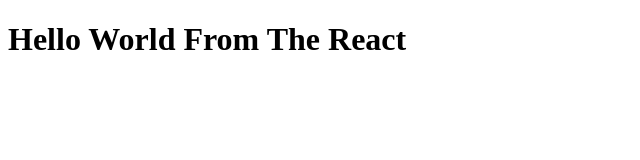
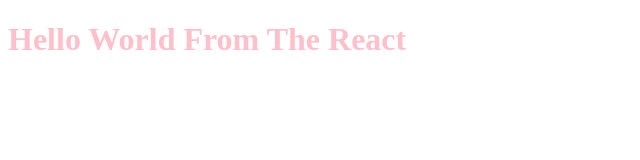
Before and after one commit to sakshibobade21/ReactStart, a plain HTML site: page index.html in a window 1280 px wide. Shown: the whole page, without its empty margins (0-640 px from the left). Drawn offline with nearby package versions, Linux system fonts and the light colour scheme.

Commit message:
adding css

```diff
--- /dev/null
+++ b/app.css
@@ -0,0 +1,3 @@
+#newTag {
+  color: pink;
+}
--- a/index.html
+++ b/index.html
@@ -3,6 +3,7 @@
 <head>
     <meta charset="UTF-8">
     <meta name="viewport" content="width=device-width, initial-scale=1.0">
+    <link rel="stylesheet" href="./app.css" />
     <title>Document</title>
 </head>
 <body>
```
